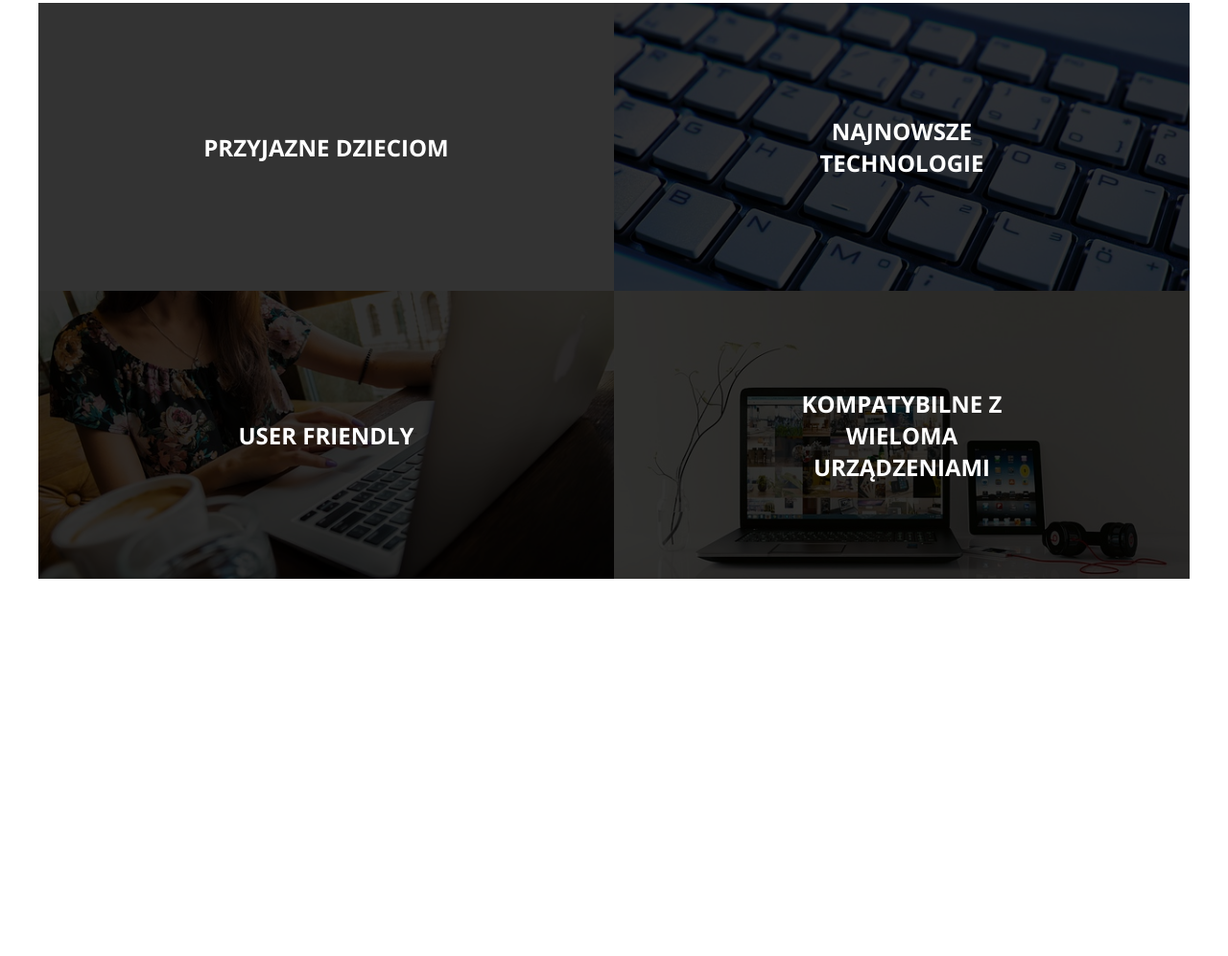
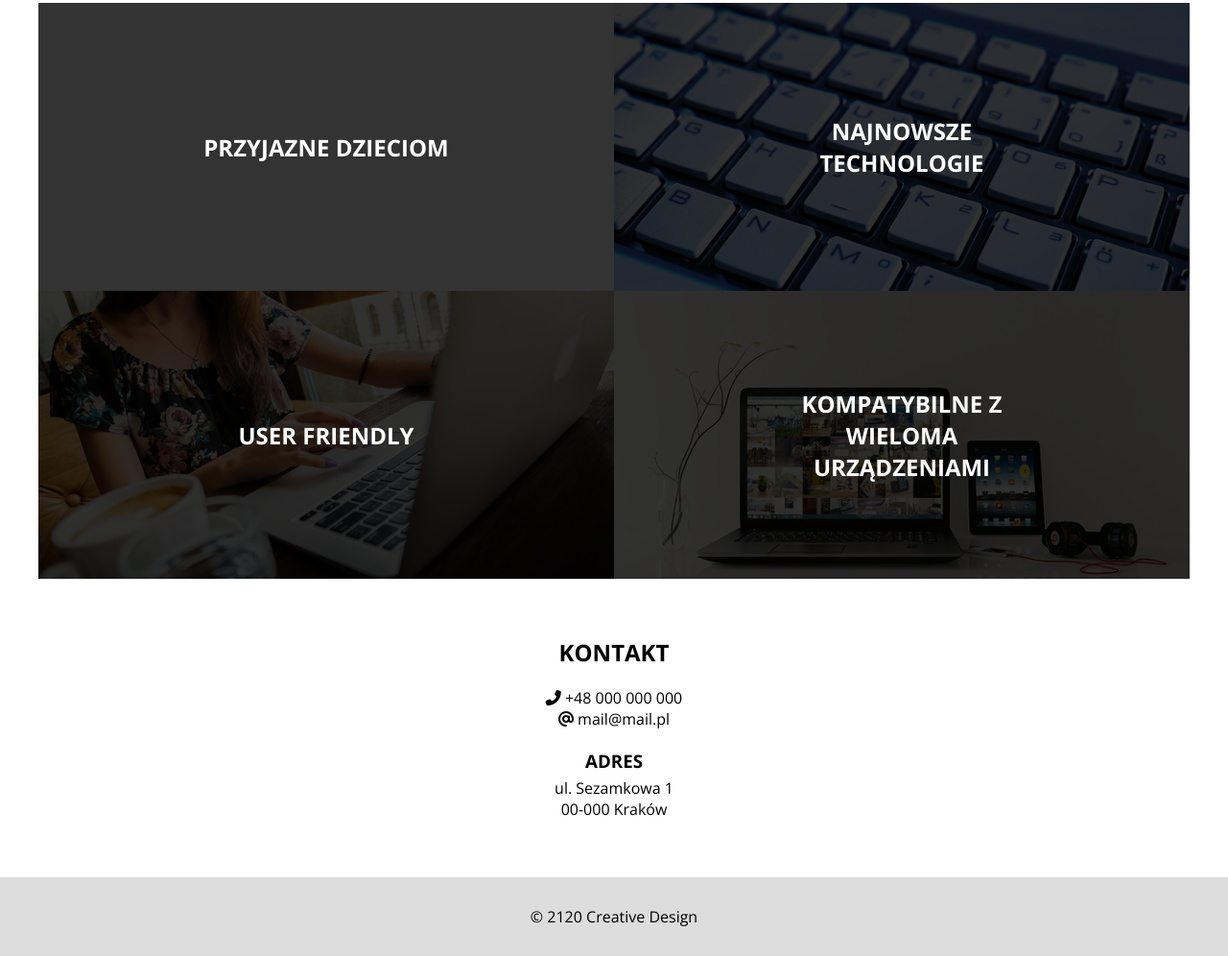
Before and after one commit to JacekSzulc23143/Responsywna_strona_WWW, a plain HTML site: page index.html in a window 1280 px wide. Shown: the part 759-1755 px from the top of the page at 96% size. Before the commit the page ends 1422 px from the top, so only its background shows below. Drawn offline with nearby package versions, Linux system fonts and the light colour scheme.

Commit message:
11. Tworzymy responsywną stronę WWW cz. 5 (main + footer)

```diff
--- a/css/style.css
+++ b/css/style.css
@@ -122,6 +122,23 @@ main {
 	background-image: url("../img/laptop-1483974_640.jpg");
 }
 
+/* kontakt */
+.contact {
+	text-align: center;
+}
+
+.contact h3 {
+	margin: 20px 0 5px;
+	text-transform: uppercase;
+}
+
+/* footer */
+footer {
+	padding: 30px 10px;
+	text-align: center;
+	background-color: #ddd;
+}
+
 @media (min-width: 768px) {
 	.burger-icon {
 		display: none;
--- a/index.html
+++ b/index.html
@@ -38,6 +38,7 @@
 				<p class="about-us-info">Lorem ipsum dolor sit amet consectetur adipisicing elit. Veniam cupiditate delectus dolorem nisi inventore itaque vel, nihil praesentium! Quia voluptate totam ex non aliquam enim deserunt veritatis eligendi blanditiis voluptates.</p>
 				<p class="about-us-info">Lorem ipsum dolor sit amet, consectetur adipisicing elit. Doloremque animi odit alias fuga minus libero quia corporis quisquam quos illo.</p>
 			</section>
+
 			<section class="products wrapper">
 				<h2 class="section-title">produkty</h2>
 
@@ -71,7 +72,19 @@
 					</div>
 				</div>
 			</section>
+
+			<section class="contact wrapper">
+				<h2 class="section-title">kontakt</h2>
+				<p><i class="fa-solid fa-phone-flip"></i> +48 000 000 000</p>
+				<p><i class="fa-solid fa-at"></i> mail@mail.pl</p>
+
+				<h3>Adres</h3>
+				<p>ul. Sezamkowa 1</p>
+				<p>00-000 Kraków</p>
+			</section>
 		</main>
-		<footer></footer>
+		<footer>
+			<p>&copy; 2120 Creative Design</p>
+		</footer>
 	</body>
 </html>
```
